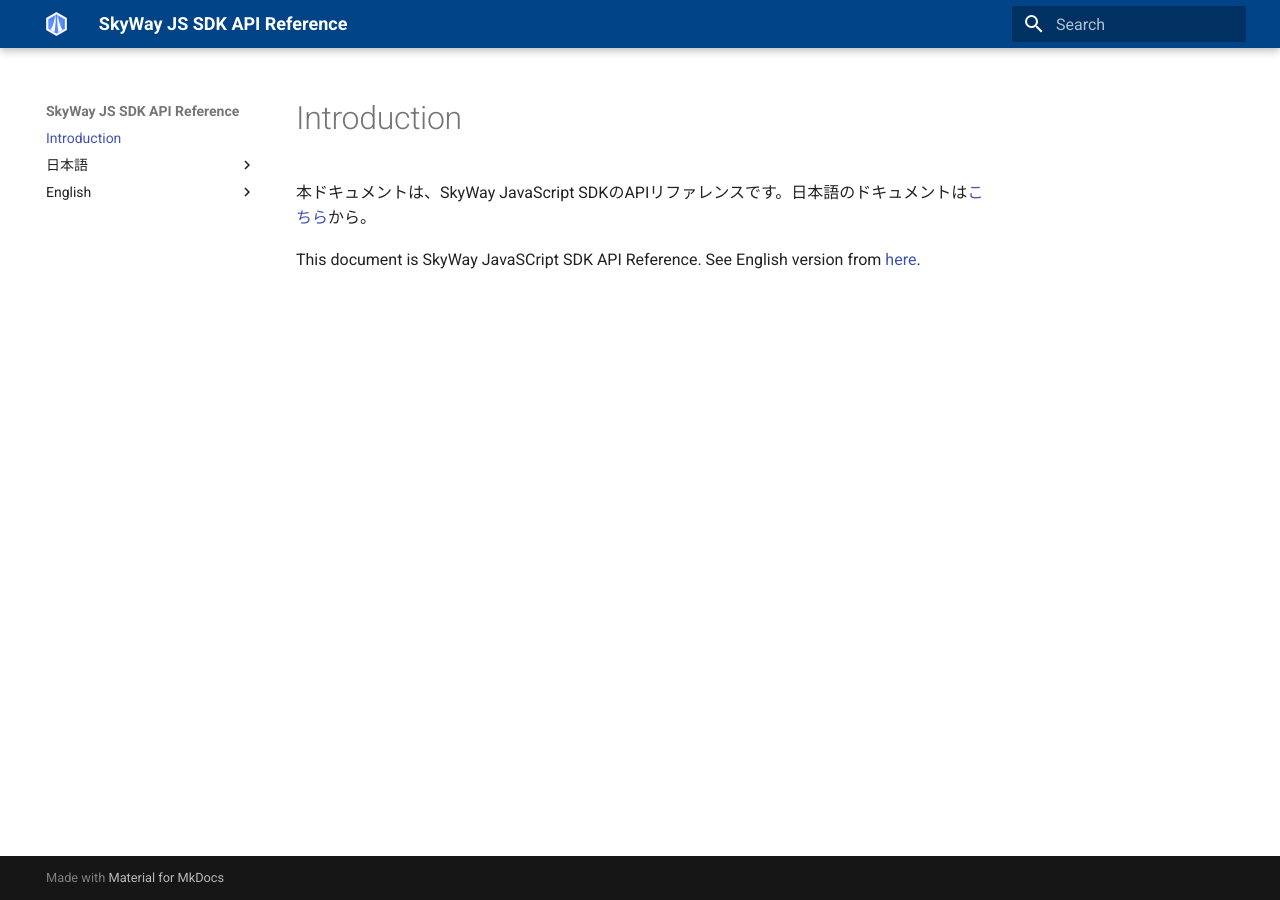
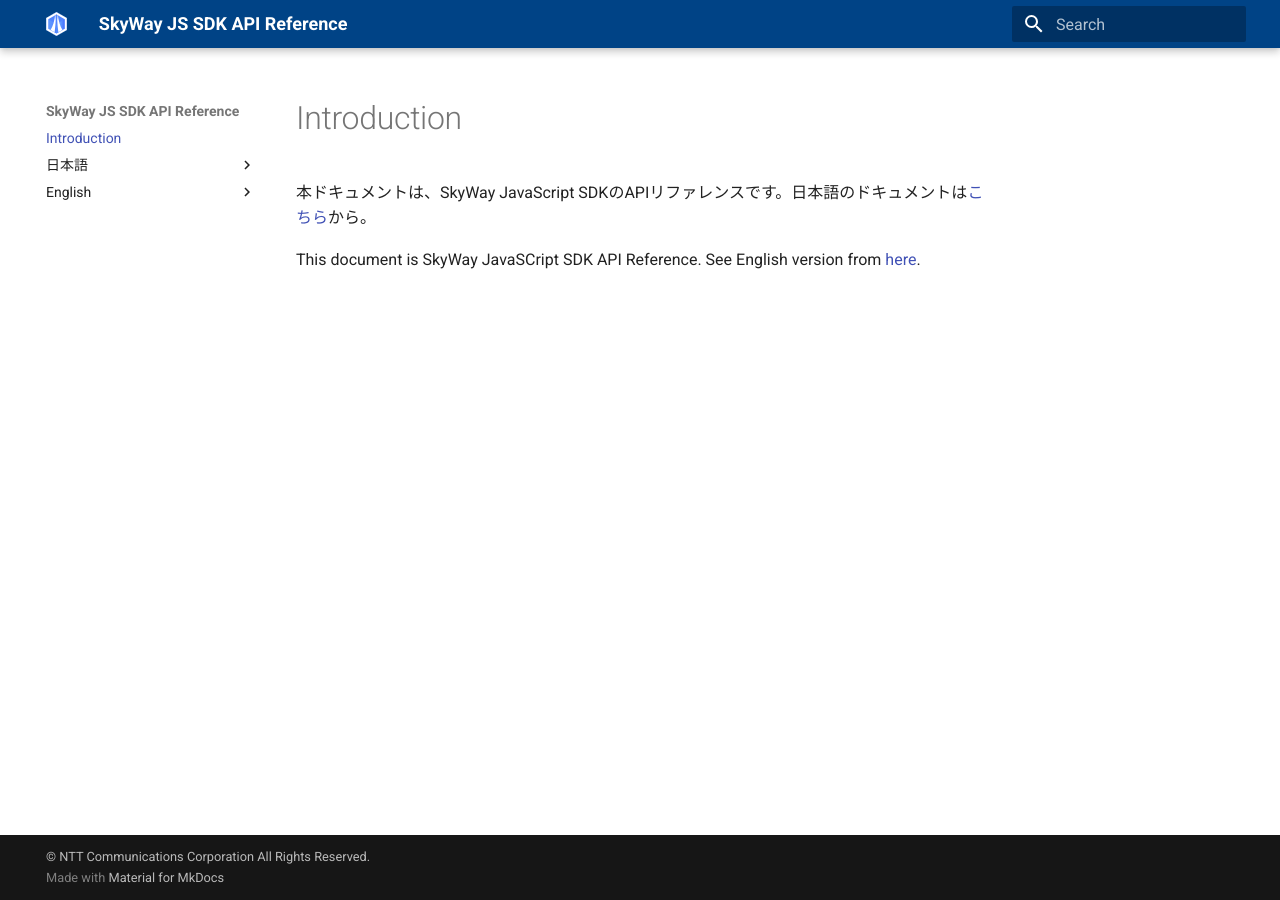
Before and after one commit to iwashi/sampledoc, an MkDocs documentation site: the page built from docs/index.md, in a window 1280 px wide. Built offline with MkDocs 1.6.1 and Material for MkDocs 9.7.7, drawn with Linux system fonts in a browser that asks for light colours; old or Windows-style settings are respelled for this version of MkDocs.

Commit message:
Adds some info like copyright

```diff
--- a/mkdocs.yml
+++ b/mkdocs.yml
@@ -1,4 +1,7 @@
 site_name: SkyWay JS SDK API Reference
+site_description: Document for SkyWay JavaScript SDK
+site_author: NTT Communications
+copyright: '© NTT Communications Corporation All Rights Reserved.'
 pages:
     - Introduction: index.md
     - 日本語:
```
